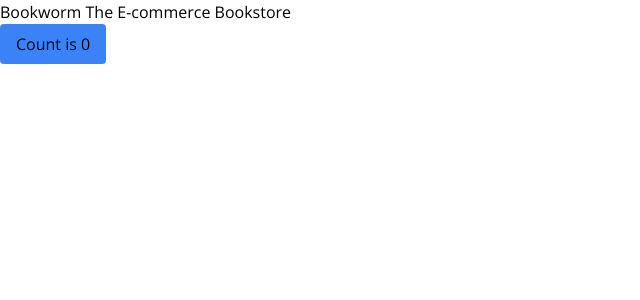
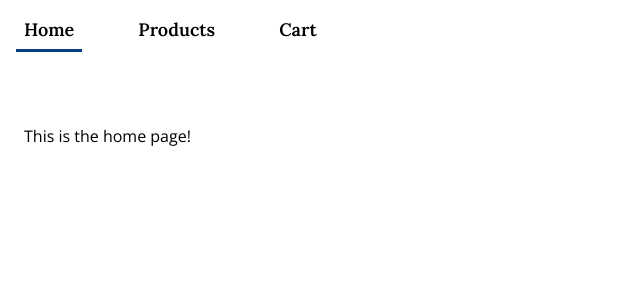
Before and after one commit to rajivtitus/ecommerce-bookstore, a React (Vite) app: page / in a window 1280 px wide. Shown: the top 300 px of the page, without its empty margins (0-640 px from the left). Built offline with nearby package versions, Linux system fonts and the light colour scheme.

Commit message:
added navbar and routing

```diff
--- a/package.json
+++ b/package.json
@@ -12,7 +12,8 @@
 		"@reduxjs/toolkit": "^1.9.0",
 		"react": "^18.2.0",
 		"react-dom": "^18.2.0",
-		"react-redux": "^8.0.5"
+		"react-redux": "^8.0.5",
+		"react-router-dom": "^6.4.3"
 	},
 	"devDependencies": {
 		"@types/react": "^18.0.24",
--- a/src/App.tsx
+++ b/src/App.tsx
@@ -1,22 +1,37 @@
-import { useAppSelector, useAppDispatch } from "./app/hooks";
-import { increment } from "./features/counter/counterSlice";
+import { createBrowserRouter, RouterProvider, Route } from "react-router-dom";
+
+import { Paths } from "./utils/constants";
+import Home from "./routes/Home";
+import Products from "./routes/Products";
+import Cart from "./routes/Cart";
+import ProductDetails from "./routes/ProductDetails";
+import ErrorPage from "./routes/ErrorPage";
 
 function App() {
-	const count = useAppSelector((state) => state.counter.value);
-	const dispatch = useAppDispatch();
+	const router = createBrowserRouter([
+		{
+			path: Paths.Home,
+			element: <Home />,
+		},
+		{
+			path: Paths.Products,
+			element: <Products />,
+		},
+		{
+			path: Paths.Cart,
+			element: <Cart />,
+		},
+		{
+			path: Paths.ProductDetails,
+			element: <ProductDetails />,
+		},
+		{
+			path: Paths.Other,
+			element: <ErrorPage />,
+		},
+	]);
 
-	const handleCount = () => {
-		dispatch(increment());
-	};
-
-	return (
-		<div>
-			<p>Bookworm The E-commerce Bookstore</p>
-			<button className="bg-blue-500 py-2 px-4 rounded" onClick={handleCount}>
-				Count is {count}
-			</button>
-		</div>
-	);
+	return <RouterProvider router={router} />;
 }
 
 export default App;
--- /dev/null
+++ b/src/components/Layout.tsx
@@ -0,0 +1,17 @@
+import { ReactElement } from "react";
+import Navbar from "./Navbar";
+
+interface Props {
+	children: ReactElement | ReactElement[];
+}
+
+const Layout = ({ children }: Props): ReactElement => {
+	return (
+		<div className="max-w-screen-2xl m-auto h-screen">
+			<Navbar />
+			<div className="p-6">{children}</div>
+		</div>
+	);
+};
+
+export default Layout;
--- a/src/components/Navbar.tsx
+++ b/src/components/Navbar.tsx
@@ -1,10 +1,46 @@
 import { ReactElement } from "react";
+import { Link, useLocation } from "react-router-dom";
+
+import { NavItems, Paths } from "../utils/constants";
+
+const NAV_ITEMS = [
+	{
+		name: NavItems.Home,
+		path: Paths.Home,
+	},
+	{
+		name: NavItems.Products,
+		path: Paths.Products,
+	},
+	{
+		name: NavItems.Cart,
+		path: Paths.Cart,
+	},
+];
 
 const Navbar = (): ReactElement => {
+	const { pathname } = useLocation();
+
 	return (
-		<div>
-			<h2> This is the Navbar</h2>
-		</div>
+		<nav>
+			<ul className="flex p-4 mb-8">
+				{NAV_ITEMS.map((link, index) => (
+					<li
+						key={index}
+						className="px-2 pb-2 mr-12 text-lg font-lora relative cursor-pointer"
+					>
+						<Link to={link.path}>{link.name}</Link>
+						<span
+							className={
+								pathname === link.path
+									? `bg-primary absolute h-[3px] w-full bottom-0 left-0`
+									: ""
+							}
+						/>
+					</li>
+				))}
+			</ul>
+		</nav>
 	);
 };
 
--- a/src/pages/Cart.tsx
+++ b/src/routes/Cart.tsx
@@ -1,10 +1,12 @@
 import { ReactElement } from "react";
+
+import Layout from "../components/Layout";
 
 const Cart = (): ReactElement => {
 	return (
-		<div>
+		<Layout>
 			<h2>This is the shopping cart</h2>
-		</div>
+		</Layout>
 	);
 };
 
--- /dev/null
+++ b/src/routes/ErrorPage.tsx
@@ -0,0 +1,32 @@
+import { ReactElement } from "react";
+import { useRouteError, isRouteErrorResponse } from "react-router-dom";
+
+import Layout from "../components/Layout";
+
+const ExpectedError = (error: any) => (
+	<div>
+		<h2>Oops!</h2>
+		<p>{error.status}</p>
+		<p>{error.statusText}</p>
+		{error.data.message && <p>{error.data.message}</p>}
+	</div>
+);
+
+const UnexpectedError = () => (
+	<div>
+		<h2>Oops!</h2>
+		<p>An unexpected error has occured, please try again!</p>
+	</div>
+);
+
+const ErrorPage = (): ReactElement => {
+	const error = useRouteError();
+
+	return (
+		<Layout>
+			{isRouteErrorResponse(error) ? <ExpectedError /> : <UnexpectedError />}
+		</Layout>
+	);
+};
+
+export default ErrorPage;
--- a/src/pages/Home.tsx
+++ b/src/routes/Home.tsx
@@ -1,10 +1,12 @@
 import { ReactElement } from "react";
+
+import Layout from "../components/Layout";
 
 const Home = (): ReactElement => {
 	return (
-		<div>
+		<Layout>
 			<h2>This is the home page!</h2>
-		</div>
+		</Layout>
 	);
 };
 
--- a/src/pages/ProductDetails.tsx
+++ b/src/routes/ProductDetails.tsx
@@ -1,10 +1,12 @@
 import { ReactElement } from "react";
+
+import Layout from "../components/Layout";
 
 const ProductDetails = (): ReactElement => {
 	return (
-		<div>
+		<Layout>
 			<h2>This is the product details page!</h2>
-		</div>
+		</Layout>
 	);
 };
 
--- a/src/pages/Products.tsx
+++ b/src/routes/Products.tsx
@@ -1,10 +1,12 @@
 import { ReactElement } from "react";
+
+import Layout from "../components/Layout";
 
 const Products = (): ReactElement => {
 	return (
-		<div>
+		<Layout>
 			<h2>This is the products page</h2>
-		</div>
+		</Layout>
 	);
 };
 
--- /dev/null
+++ b/src/utils/constants.ts
@@ -0,0 +1,13 @@
+export enum Paths {
+	Home = "/",
+	Cart = "/cart",
+	Products = "/products",
+	ProductDetails = "products/:id",
+	Other = "*",
+}
+
+export enum NavItems {
+	Home = "Home",
+	Products = "Products",
+	Cart = "Cart",
+}
```
Also changed, not shown: 1 other file (tests, documents, lock files or other folders).
